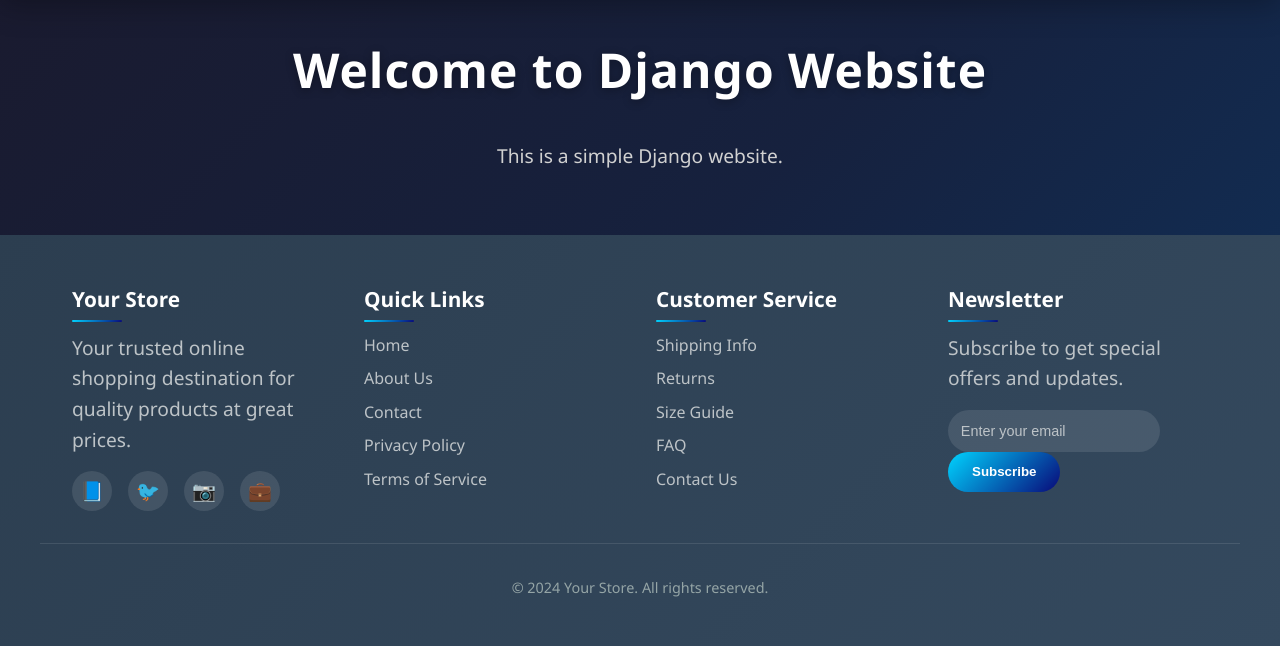
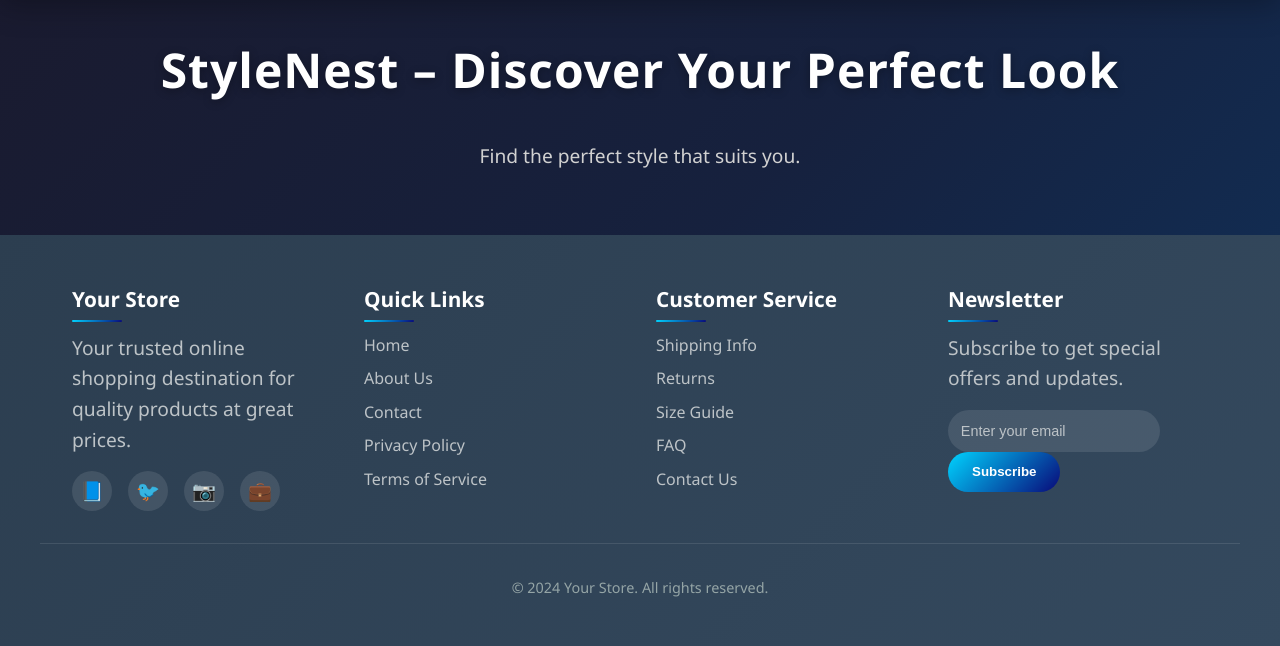
Before and after one commit to anweshadas09/Python-with-Django-2, a Django app: page / in a window 1280 px wide. Shown: the part 93-739 px from the top of the page. Run offline with Django 5.2, Linux system fonts and the light colour scheme.

Commit message:
update homepage content to reflect new branding

```diff
--- a/newProject/templates/index.html
+++ b/newProject/templates/index.html
@@ -3,6 +3,6 @@
 {% block title %}Home{% endblock %}
 
 {% block content %}
-    <h1>Welcome to Django Website</h1>
-    <p>This is a simple Django website.</p>
+    <h1>StyleNest – Discover Your Perfect Look</h1>
+    <p>Find the perfect style that suits you.</p>
 {% endblock %}
```
